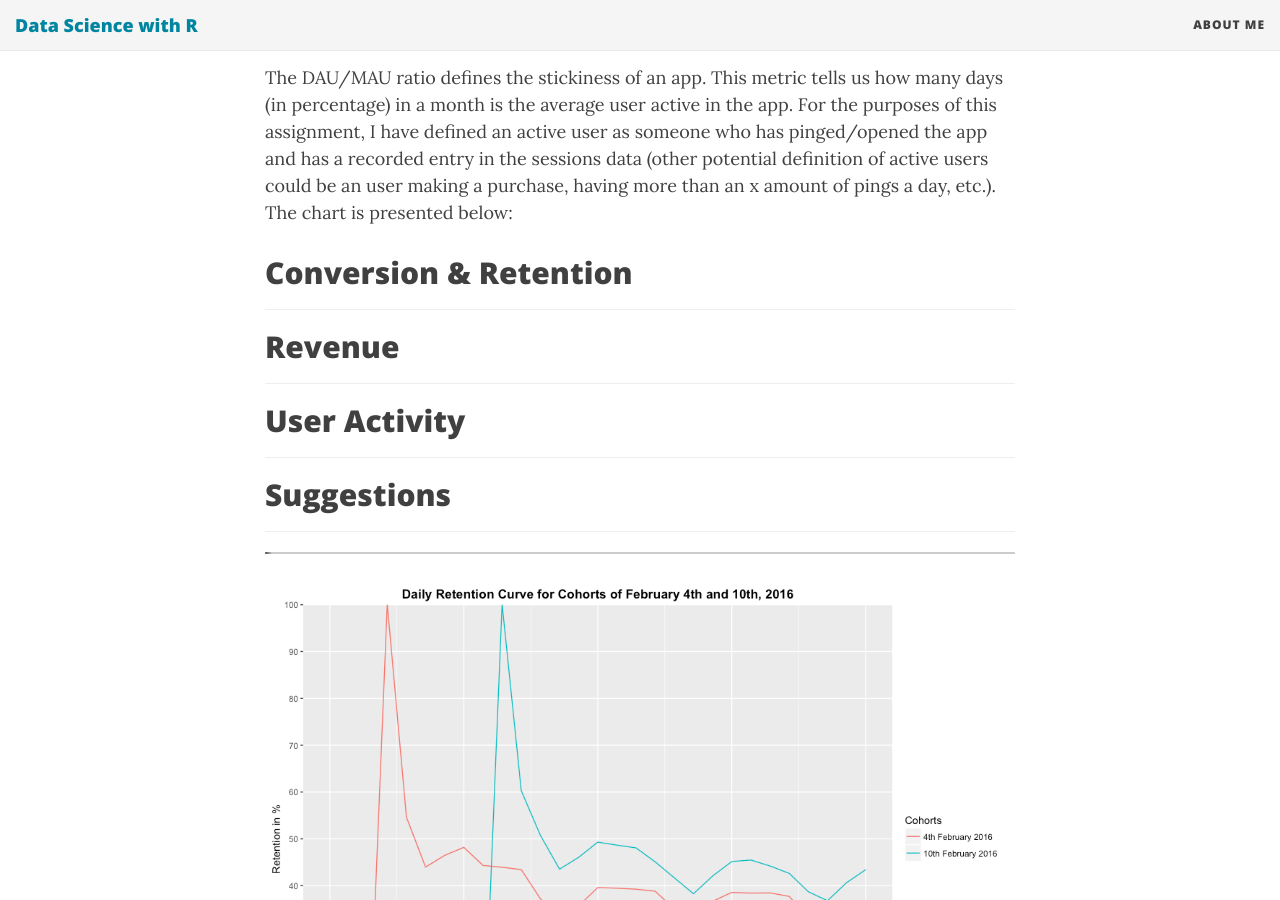
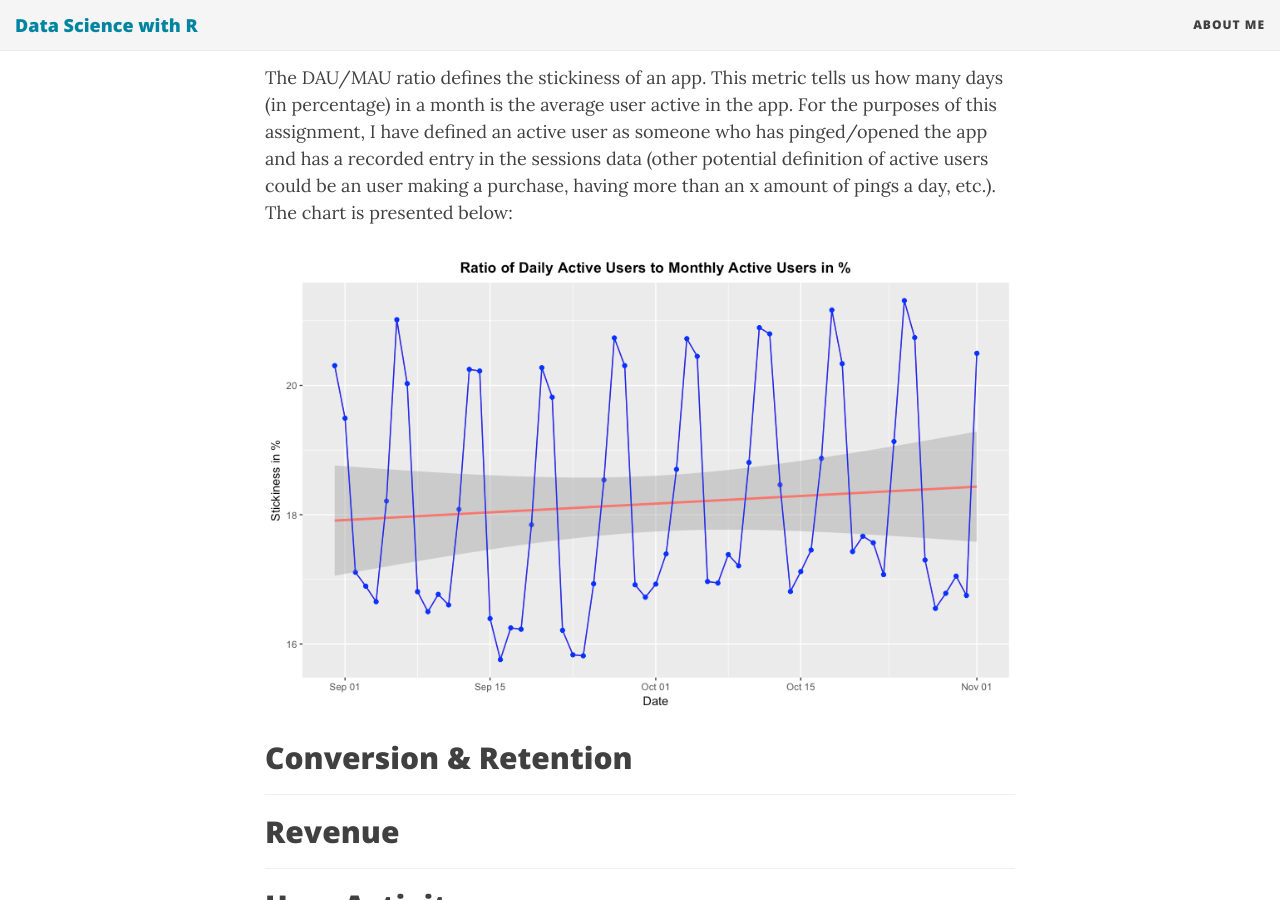
Before and after one commit to sabman83/data-analysis, a Jekyll site: the page built from _posts/2017-09-04-pg.md, in a window 1280 px wide and 900 px high, scrolled down 798 px. Built offline with Jekyll 4.4.1, drawn with Linux system fonts in a browser that asks for light colours; nearby versions of some CDN libraries.

Commit message:
Update 2017-09-04-pg.md

```diff
--- a/_posts/2017-09-04-pg.md
+++ b/_posts/2017-09-04-pg.md
@@ -28,7 +28,7 @@ The key metrics as categorized as below. For the analysis and visualization, I h
 
 The DAU/MAU ratio defines the stickiness of an app. This metric tells us how many days (in percentage) in a month is the average user active in the app. For the purposes of this assignment, I have defined an active user as someone who has pinged/opened the app and has a recorded entry in the sessions data (other potential definition of active users could be an user making a purchase, having more than an x amount of pings a day, etc.). The chart is presented below:
 
-
+![Stickiness](/data-analysis/assets/stickiness.png)
 
 ## Conversion & Retention
 ---
@@ -44,6 +44,3 @@ The DAU/MAU ratio defines the stickiness of an app. This metric tells us how man
 
 ~~~ r
 ~~~
-
-
-![Daily Retention Curve](/data-analysis/assets/grly-retention-curve.png)
```
